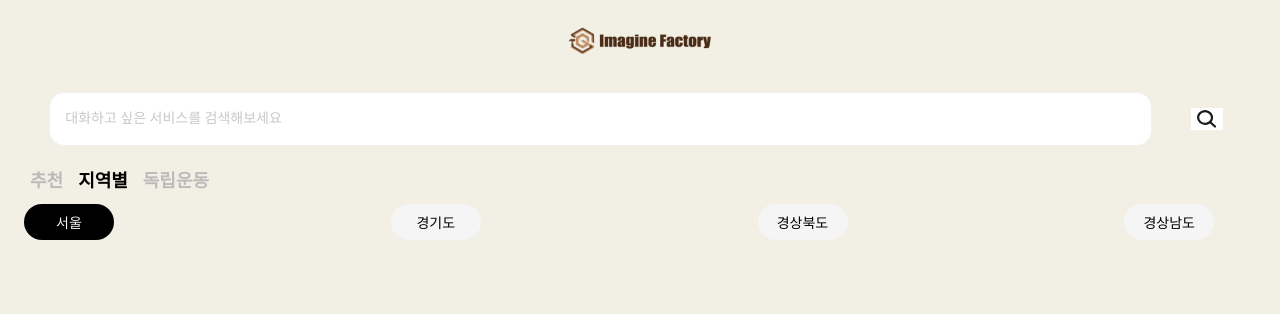
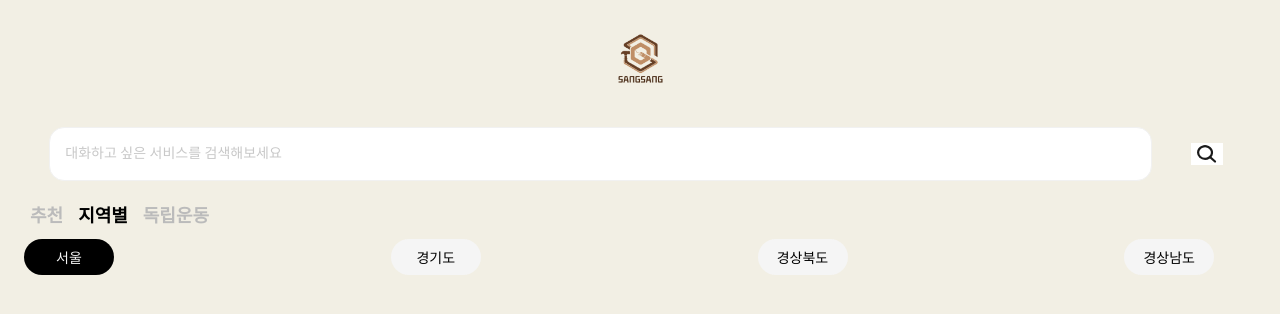
Before and after one commit to smnm1998/culture_chatbot, a Django app: page /local/ in a window 1280 px wide. Shown: the top 314 px of the page. Run offline with Django 5.2, Linux system fonts and the light colour scheme.

Commit message:
fix: style 수정 및 로고 추가

```diff
--- a/static/css/assistant/chatbot.css
+++ b/static/css/assistant/chatbot.css
@@ -26,8 +26,8 @@ body {
 }
 
 .menu-bar #menuButton img {
-    width: 180px;
-    height: 50px;
+    width: 85px;
+    height: 85px;
     display: block; /* 중앙 정렬을 위해 이미지 자체도 블록 요소로 처리 */
 }
 
--- a/static/css/assistant/independence.css
+++ b/static/css/assistant/independence.css
@@ -26,8 +26,8 @@ body {
 }
 
 .menu-bar #menuButton img {
-    width: 180px;
-    height: 50px;
+    width: 85px;
+    height: 85px;
     display: block; /* 중앙 정렬을 위해 이미지 자체도 블록 요소로 처리 */
 }
 
--- a/static/css/assistant/local.css
+++ b/static/css/assistant/local.css
@@ -26,8 +26,8 @@ body {
 }
 
 .menu-bar #menuButton img {
-    width: 180px;
-    height: 50px;
+    width: 85px;
+    height: 85px;
     display: block; /* 중앙 정렬을 위해 이미지 자체도 블록 요소로 처리 */
 }
 
--- a/static/css/assistant/main.css
+++ b/static/css/assistant/main.css
@@ -26,8 +26,8 @@ body {
 }
 
 .menu-bar #menuButton img {
-    width: 180px;
-    height: 50px;
+    width: 85px;
+    height: 85px;
     display: block; /* 중앙 정렬을 위해 이미지 자체도 블록 요소로 처리 */
 }
 
--- a/static/css/assistant/search_results.css
+++ b/static/css/assistant/search_results.css
@@ -26,8 +26,8 @@ body {
 }
 
 .menu-bar #menuButton img {
-    width: 180px;
-    height: 50px;
+    width: 85px;
+    height: 85px;
     display: block; /* 중앙 정렬을 위해 이미지 자체도 블록 요소로 처리 */
 }
 
--- a/static/css/assistant/thema.css
+++ b/static/css/assistant/thema.css
@@ -26,8 +26,8 @@ body {
 }
 
 .menu-bar #menuButton img {
-    width: 180px;
-    height: 50px;
+    width: 85px;
+    height: 85px;
     display: block; /* 중앙 정렬을 위해 이미지 자체도 블록 요소로 처리 */
 }
 
```
Also changed, not shown: static/image/assistant/logo.png.
